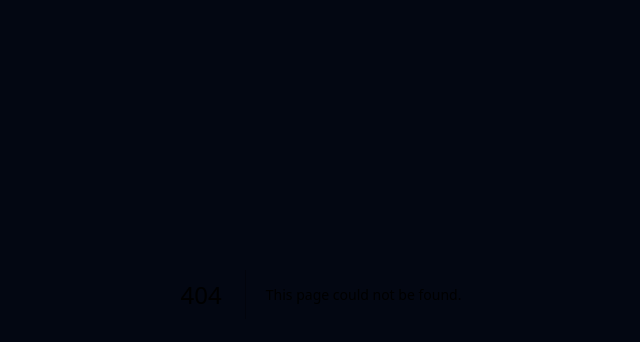
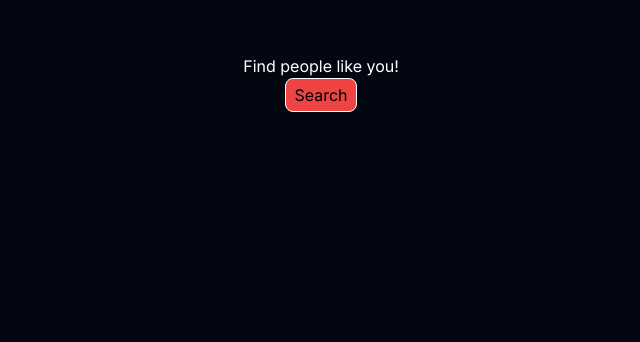
Before and after one commit to Hackathon-Week1/hackathon-buddy, a Next.js app: page /recommendation in a window 1280 px wide. Before the commit this address had no page. Shown: the part 106-448 px from the top of the page, without its empty margins (319-959 px from the left). Built offline with nearby package versions, Linux system fonts and the light colour scheme.

Commit message:
Started on the page that displays teammate matches for a user

```diff
--- /dev/null
+++ b/src/app/recommendation/find-people.tsx
@@ -0,0 +1,30 @@
+"use client";
+
+import { useState } from "react";
+
+export default function FindPeople() {
+  const [people, setPeople] = useState([]);
+
+  async function handleMatch() {
+    const response = await fetch(
+      "/recommendation?user_id=1&target_skills=python,react"
+    );
+    const data = await response.json();
+    setPeople(data);
+  }
+
+  return (
+    <div>
+      <button
+        onClick={handleMatch}
+        className="border border-white py-1 px-2 rounded-lg bg-red-500 hover:bg-red-700 text-black duration-200">
+        Search
+      </button>
+      <ul>
+        {people.map((person: any) => (
+          <li key={person.id}>{person.name}</li>
+        ))}
+      </ul>
+    </div>
+  );
+}
--- /dev/null
+++ b/src/app/recommendation/page.tsx
@@ -0,0 +1,19 @@
+import FindPeople from "./find-people";
+import { supabaseServerClient } from "@/server/supabase";
+import { redirect } from "next/navigation";
+
+export default async function RecommendationPage() {
+  // const {
+  //   data: { user },
+  // } = await supabaseServerClient.auth.getUser();
+
+  // if (!user) {
+  //   return redirect("/sign-in");
+  // }
+  return (
+    <div className="flex flex-col items-center mt-40 justify-around">
+      <div className="text-white">Find people like you!</div>
+      <FindPeople />
+    </div>
+  );
+}
--- a/src/app/sign-in/sign-in.tsx
+++ b/src/app/sign-in/sign-in.tsx
@@ -46,7 +46,7 @@ export default function Home() {
             </div>
             <button
               type="submit"
-              className="borde border-white py-1 px-2 rounded-lg bg-red-500 hover:bg-red-700 text-black duration-200">
+              className="border border-white py-1 px-2 rounded-lg bg-red-500 hover:bg-red-700 text-black duration-200">
               Sign in
             </button>
           </form>
```
